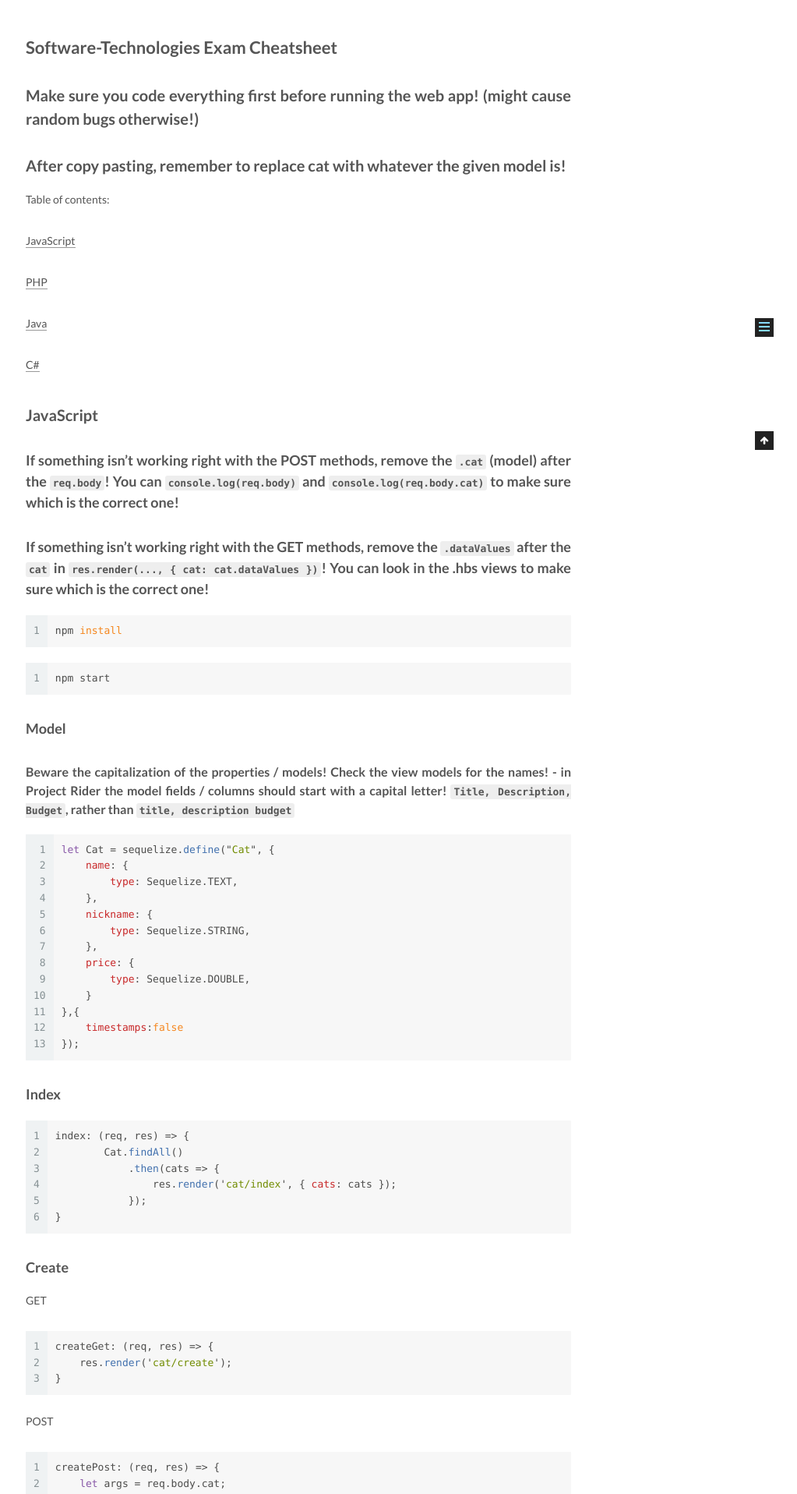
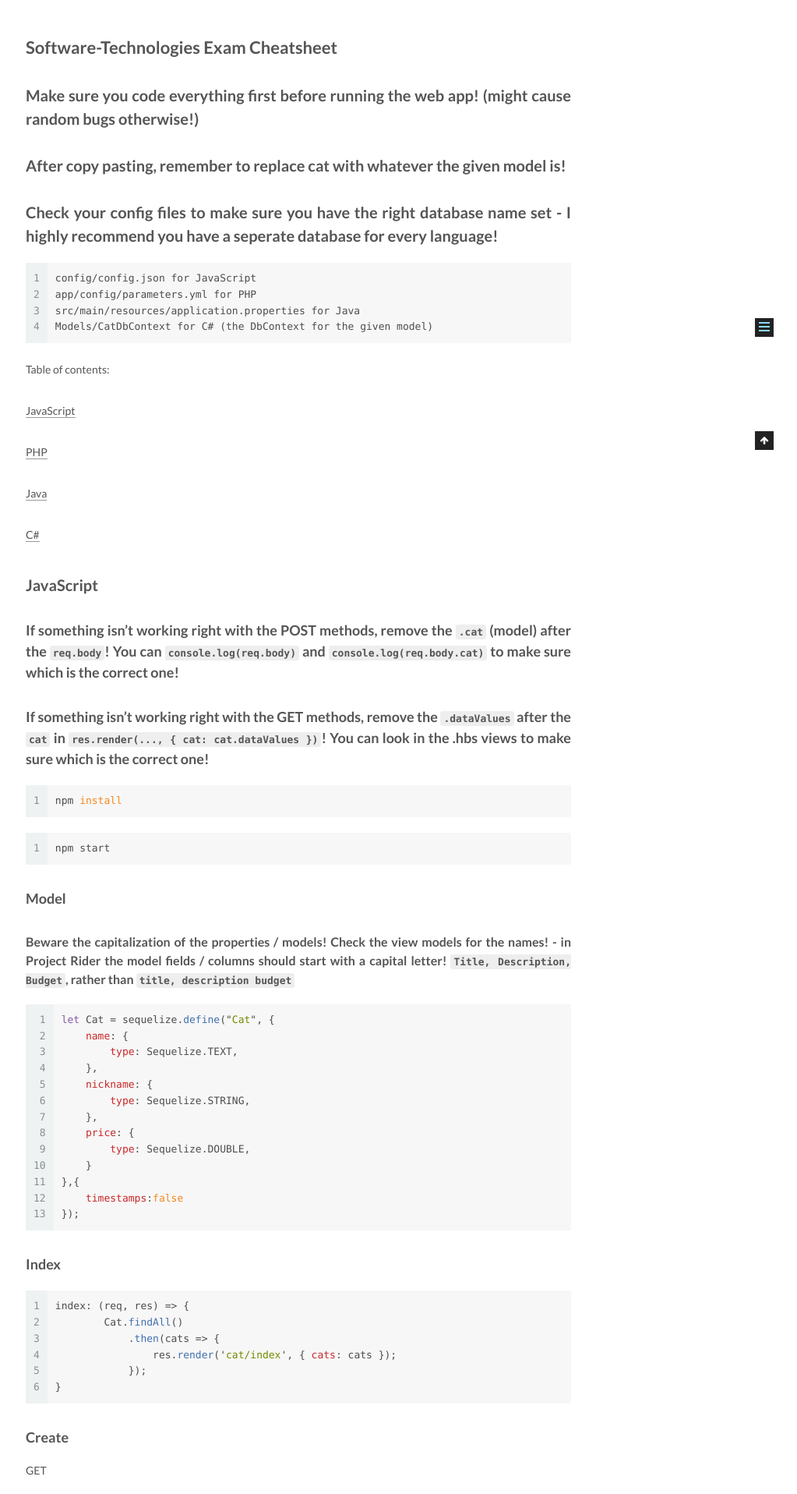
Before and after one commit to fr3fou/cheatsheet, a Jekyll site: the page built from _posts/2018-08-09-Intro.md, in a window 1280 px wide. Shown: the part 423-2339 px from the top of the page at 78% size, without its empty margins (257-1280 px from the left). Built offline with Jekyll 4.4.1, drawn with Linux system fonts in a browser that asks for light colours.

Commit message:
Update 2018-08-09-Intro.md

````diff
--- a/_posts/2018-08-09-Intro.md
+++ b/_posts/2018-08-09-Intro.md
@@ -6,6 +6,15 @@ title: SoftUni Software-Technologies Cheatsheet
 ## Make sure you code everything first **before** running the web app! (might cause random bugs otherwise!)
 
 ## After copy pasting, **remember** to replace cat with whatever the given model is!
+
+## Check your config files to make sure you have the right  database name set - I highly recommend you have a seperate database for every language!
+
+```md
+config/config.json for JavaScript
+app/config/parameters.yml for PHP
+src/main/resources/application.properties for Java
+Models/CatDbContext for C# (the DbContext for the given model)
+```
 
 Table of contents:
 
````
